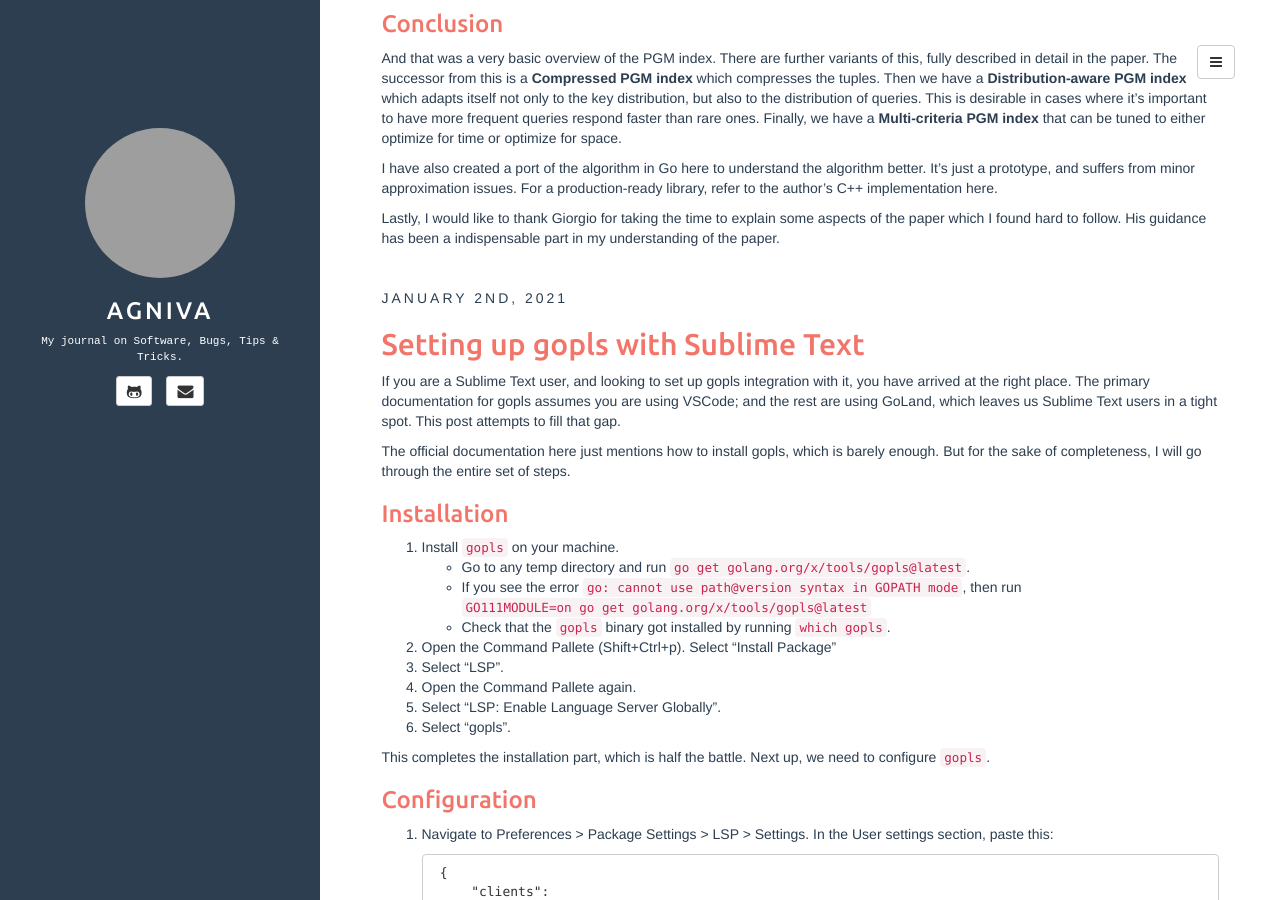
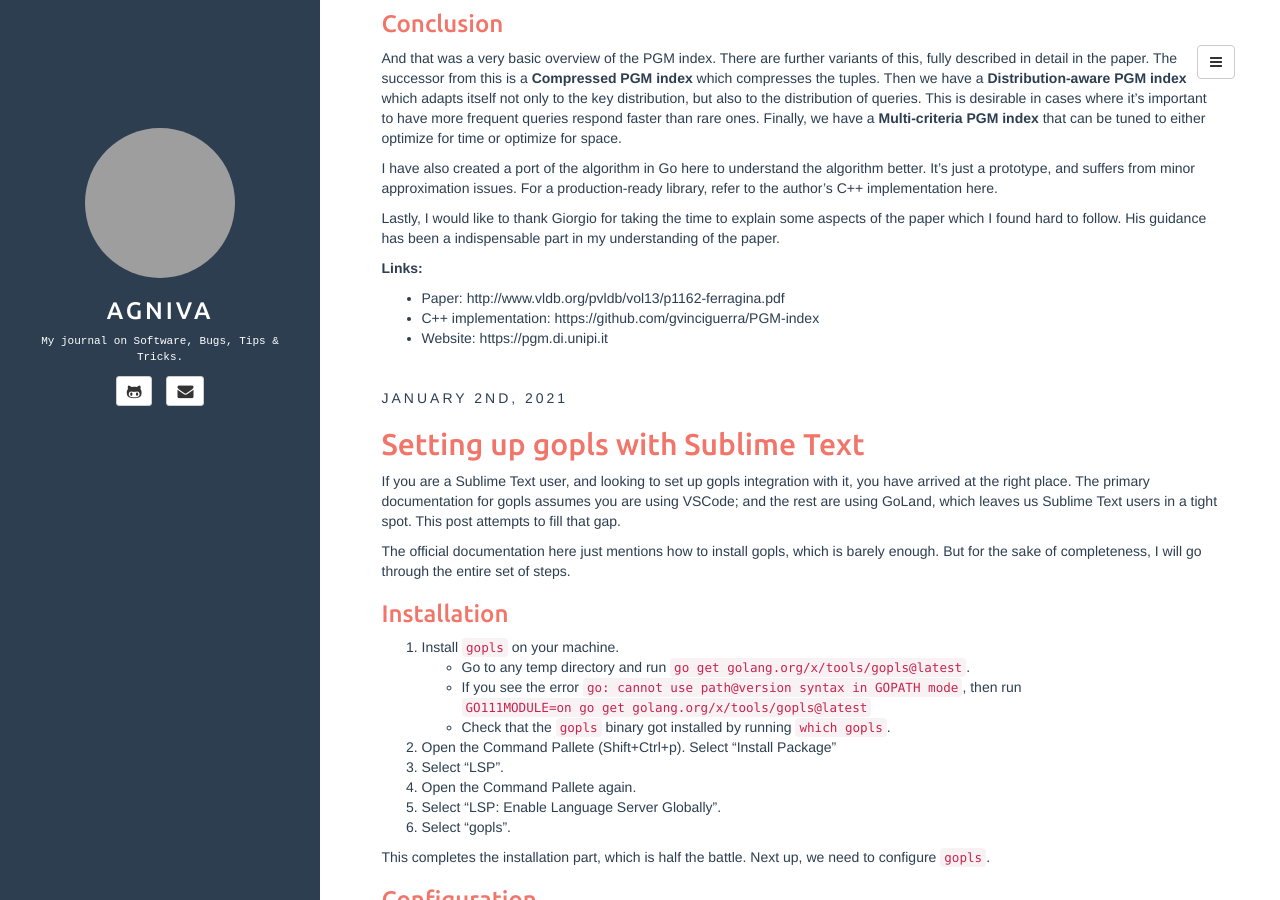
Before and after one commit to agnivade/agnivade.github.io, a Jekyll site: the page built from index.html, in a window 1280 px wide and 900 px high, scrolled down 5072 px. Built offline with Jekyll 4.4.1, drawn with Linux system fonts in a browser that asks for light colours; emoji names are drawn with the system emoji font; the list of posts is cut into pages by our own code; grey boxes are pictures that could not be loaded.

Commit message:
new links

```diff
--- a/_posts/2021-05-29-visual-explanation-pgm.md
+++ b/_posts/2021-05-29-visual-explanation-pgm.md
@@ -143,3 +143,9 @@ And that was a very basic overview of the PGM index. There are further variants
 I have also created a port of the algorithm in Go [here](https://github.com/agnivade/pgm) to understand the algorithm better. It's just a prototype, and suffers from minor approximation issues. For a production-ready library, refer to the author's C++ implementation [here](https://github.com/gvinciguerra/PGM-index).
 
 Lastly, I would like to thank [Giorgio](https://github.com/gvinciguerra) for taking the time to explain some aspects of the paper which I found hard to follow. His guidance has been a indispensable part in my understanding of the paper.
+
+**Links:**
+
+- Paper: [http://www.vldb.org/pvldb/vol13/p1162-ferragina.pdf](http://www.vldb.org/pvldb/vol13/p1162-ferragina.pdf)
+- C++ implementation: [https://github.com/gvinciguerra/PGM-index](https://github.com/gvinciguerra/PGM-index)
+- Website: [https://pgm.di.unipi.it](https://pgm.di.unipi.it)
```
